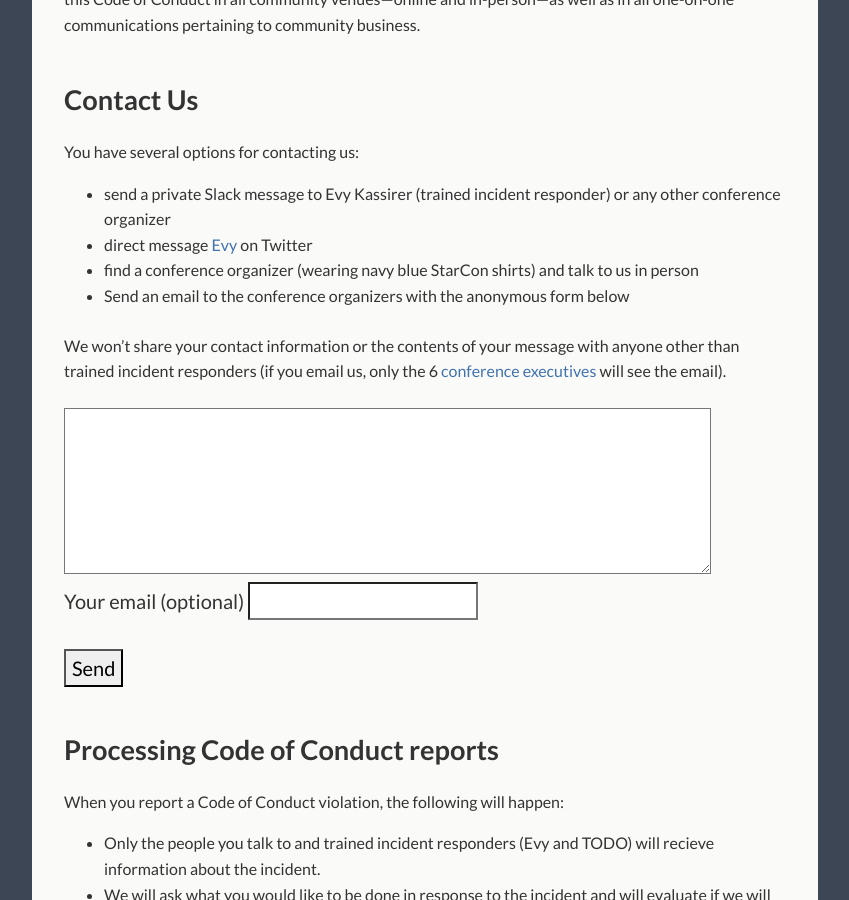
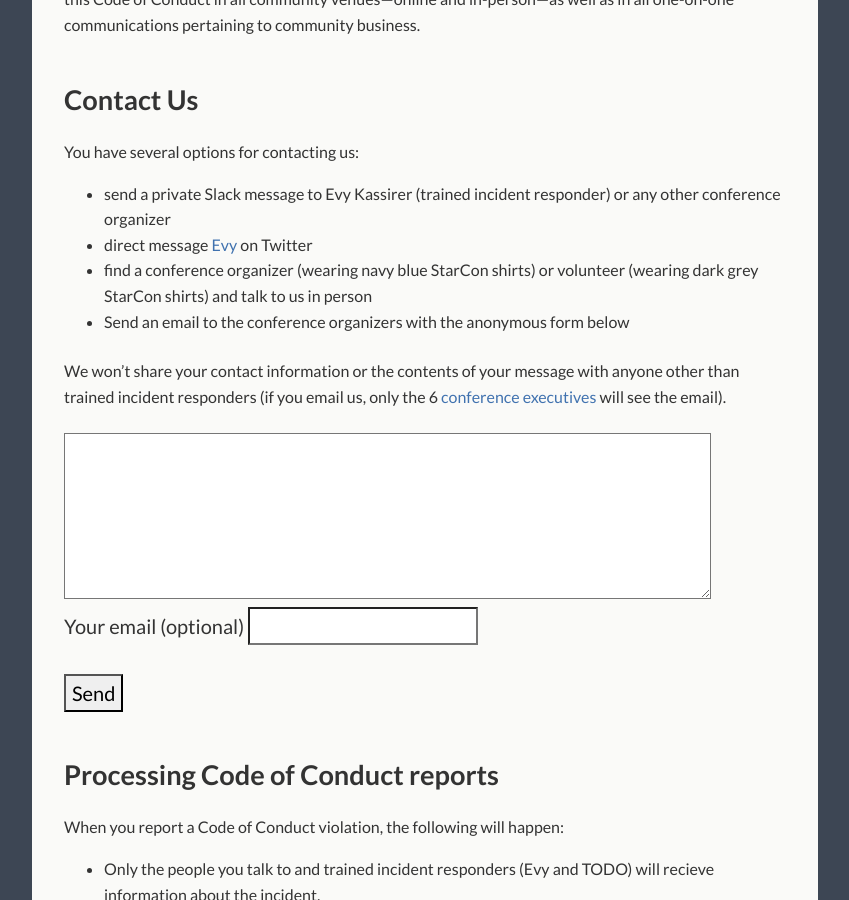
Before and after one commit to StarConKW/starconkw.github.io, a Jekyll site: the page built from _pages/coc.md, in a window 1280 px wide and 900 px high, scrolled down 2276 px. Shown: the whole window, without its empty margins (215-1064 px from the left). Built offline with Jekyll 4.4.1, drawn with Linux system fonts in a browser that asks for light colours.

Commit message:
Add volunteer shirt colour

```diff
--- a/_pages/coc.md
+++ b/_pages/coc.md
@@ -84,7 +84,7 @@ You have several options for contacting us:
 
 - send a private Slack message to Evy Kassirer (trained incident responder) or any other conference organizer
 - direct message [Evy](https://twitter.com/EvyKassirer) on Twitter
-- find a conference organizer (wearing navy blue StarCon shirts) and talk to us in person
+- find a conference organizer (wearing navy blue StarCon shirts) or volunteer (wearing dark grey StarCon shirts) and talk to us in person
 - Send an email to the conference organizers with the anonymous form below
 
 We won't share your contact information or the contents of your message with anyone other than trained incident responders (if you email us, only the 6 [conference executives](/#whos-running-this) will see the email).
```
